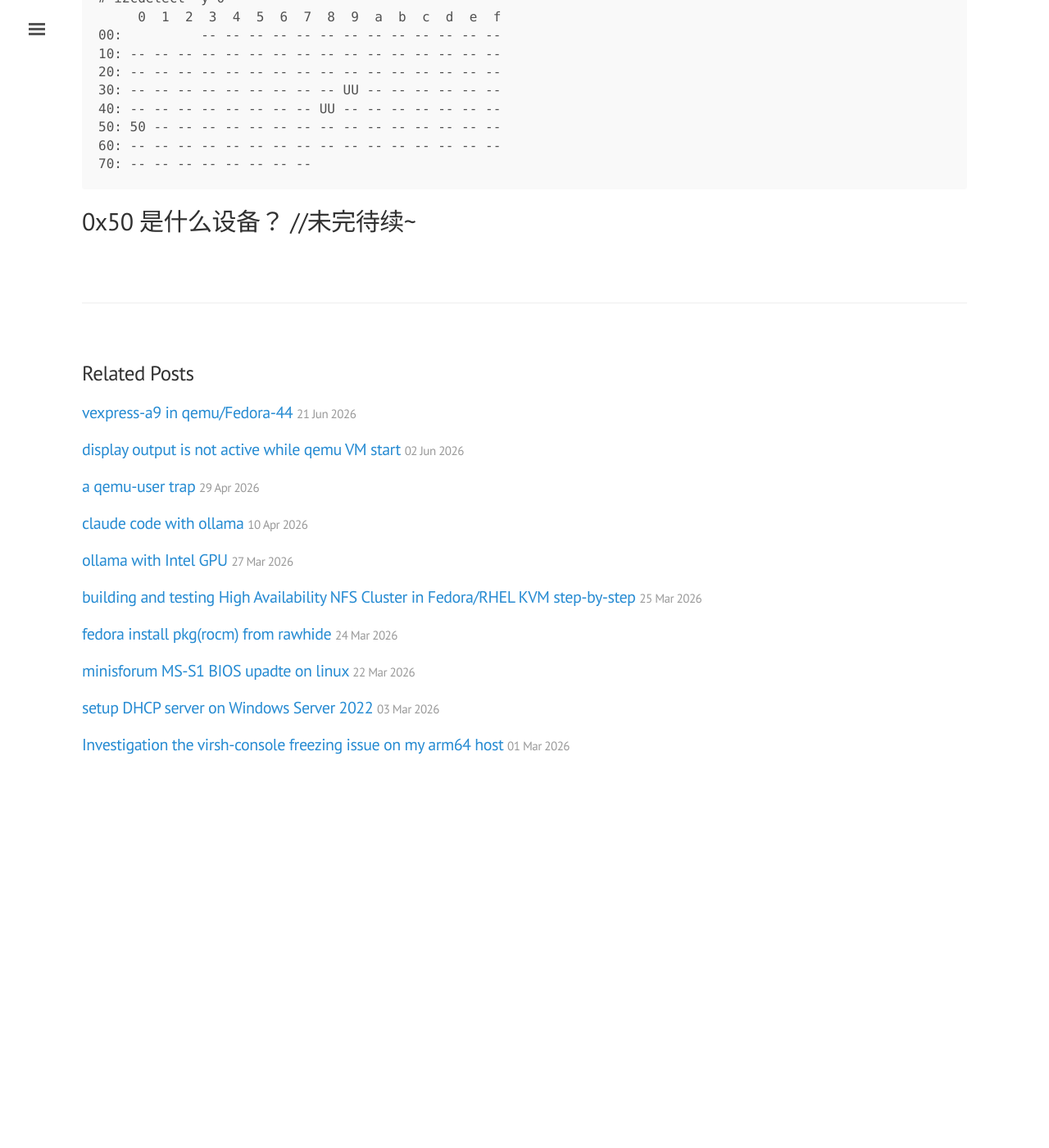
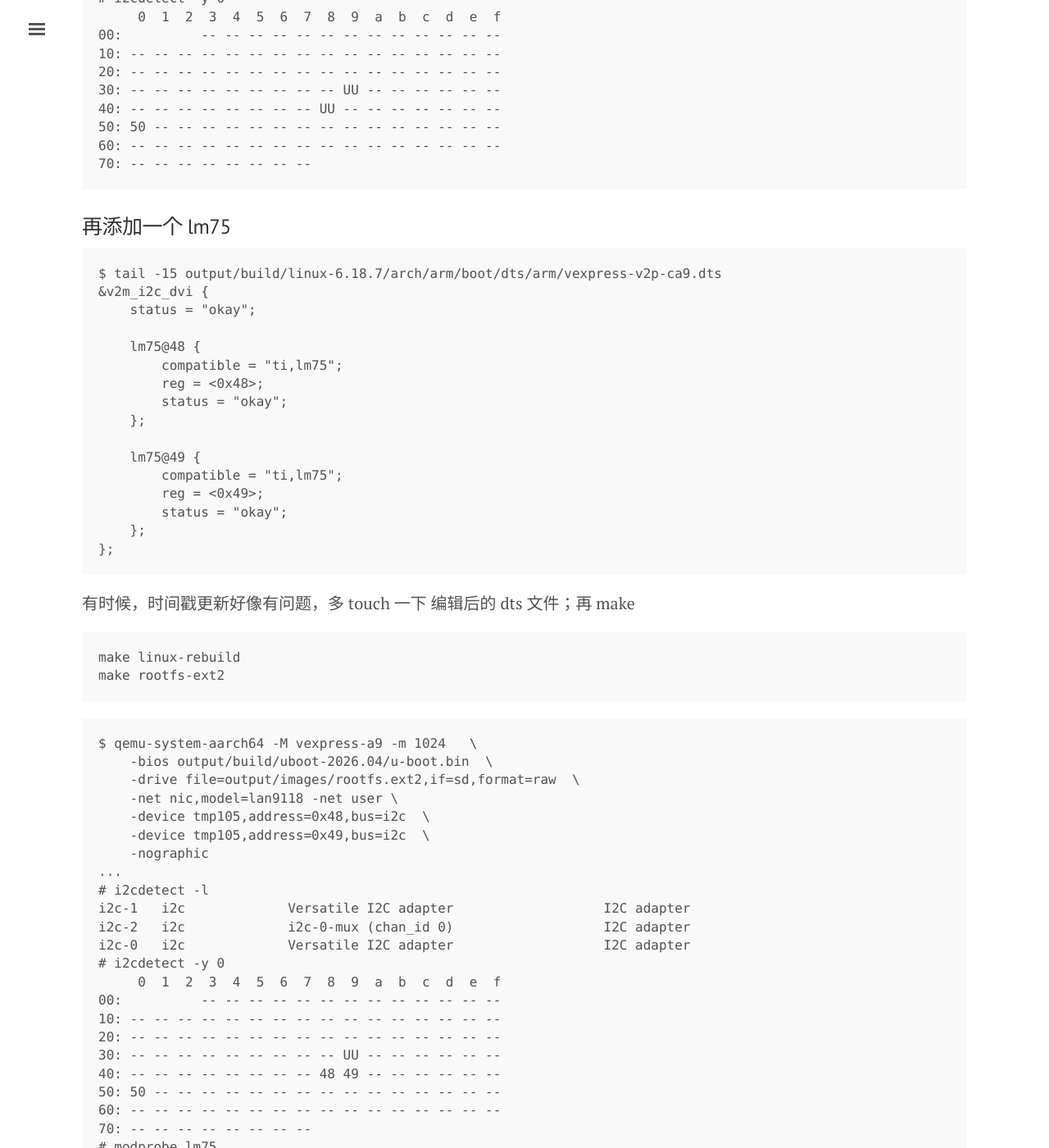
Before and after one commit to tcler/tcler.github.io, a Jekyll site: the page built from _posts/2026-06-27-vexpress-a9-in-qemu-i2c.md, in a window 1280 px wide and 1400 px high, scrolled down 4174 px. Shown: the whole window at 82% size. Built offline with Jekyll 4.4.1, drawn with Linux system fonts in a browser that asks for light colours; before the commit the page ends 5155 px from its top, so only the background shows below that; some of the changed text lies outside the part shown.

Commit message:
Update 2026-06-27-vexpress-a9-in-qemu-i2c.md

````diff
--- a/_posts/2026-06-27-vexpress-a9-in-qemu-i2c.md
+++ b/_posts/2026-06-27-vexpress-a9-in-qemu-i2c.md
@@ -150,4 +150,71 @@ lm75 0-0048: hwmon5: sensor 'lm75'
 70: -- -- -- -- -- -- -- --
 ```
 
+### 再添加一个 lm75
+```
+$ tail -15 output/build/linux-6.18.7/arch/arm/boot/dts/arm/vexpress-v2p-ca9.dts
+&v2m_i2c_dvi {
+    status = "okay";
+
+    lm75@48 {
+        compatible = "ti,lm75";
+        reg = <0x48>;
+        status = "okay";
+    };
+
+    lm75@49 {
+        compatible = "ti,lm75";
+        reg = <0x49>;
+        status = "okay";
+    };
+};
+```
+
+有时候，时间戳更新好像有问题，多 touch 一下 编辑后的 dts 文件；再 make
+```
+make linux-rebuild
+make rootfs-ext2
+```
+
+```
+$ qemu-system-aarch64 -M vexpress-a9 -m 1024   \
+    -bios output/build/uboot-2026.04/u-boot.bin  \
+    -drive file=output/images/rootfs.ext2,if=sd,format=raw  \
+    -net nic,model=lan9118 -net user \
+    -device tmp105,address=0x48,bus=i2c  \
+    -device tmp105,address=0x49,bus=i2c  \
+    -nographic
+...
+# i2cdetect -l
+i2c-1	i2c       	Versatile I2C adapter           	I2C adapter
+i2c-2	i2c       	i2c-0-mux (chan_id 0)           	I2C adapter
+i2c-0	i2c       	Versatile I2C adapter           	I2C adapter
+# i2cdetect -y 0
+     0  1  2  3  4  5  6  7  8  9  a  b  c  d  e  f
+00:          -- -- -- -- -- -- -- -- -- -- -- -- --
+10: -- -- -- -- -- -- -- -- -- -- -- -- -- -- -- --
+20: -- -- -- -- -- -- -- -- -- -- -- -- -- -- -- --
+30: -- -- -- -- -- -- -- -- -- UU -- -- -- -- -- --
+40: -- -- -- -- -- -- -- -- 48 49 -- -- -- -- -- --
+50: 50 -- -- -- -- -- -- -- -- -- -- -- -- -- -- --
+60: -- -- -- -- -- -- -- -- -- -- -- -- -- -- -- --
+70: -- -- -- -- -- -- -- --
+# modprobe lm75
+lm75 0-0048: supply vs not found, using dummy regulator
+lm75 0-0048: hwmon5: sensor 'lm75'
+lm75 0-0049: supply vs not found, using dummy regulator
+lm75 0-0049: hwmon6: sensor 'lm75'
+# i2cdetect -y 0
+     0  1  2  3  4  5  6  7  8  9  a  b  c  d  e  f
+00:          -- -- -- -- -- -- -- -- -- -- -- -- --
+10: -- -- -- -- -- -- -- -- -- -- -- -- -- -- -- --
+20: -- -- -- -- -- -- -- -- -- -- -- -- -- -- -- --
+30: -- -- -- -- -- -- -- -- -- UU -- -- -- -- -- --
+40: -- -- -- -- -- -- -- -- UU UU -- -- -- -- -- --
+50: 50 -- -- -- -- -- -- -- -- -- -- -- -- -- -- --
+60: -- -- -- -- -- -- -- -- -- -- -- -- -- -- -- --
+70: -- -- -- -- -- -- -- --
+```
+
+---
 ## 0x50 是什么设备？ //未完待续~
````
